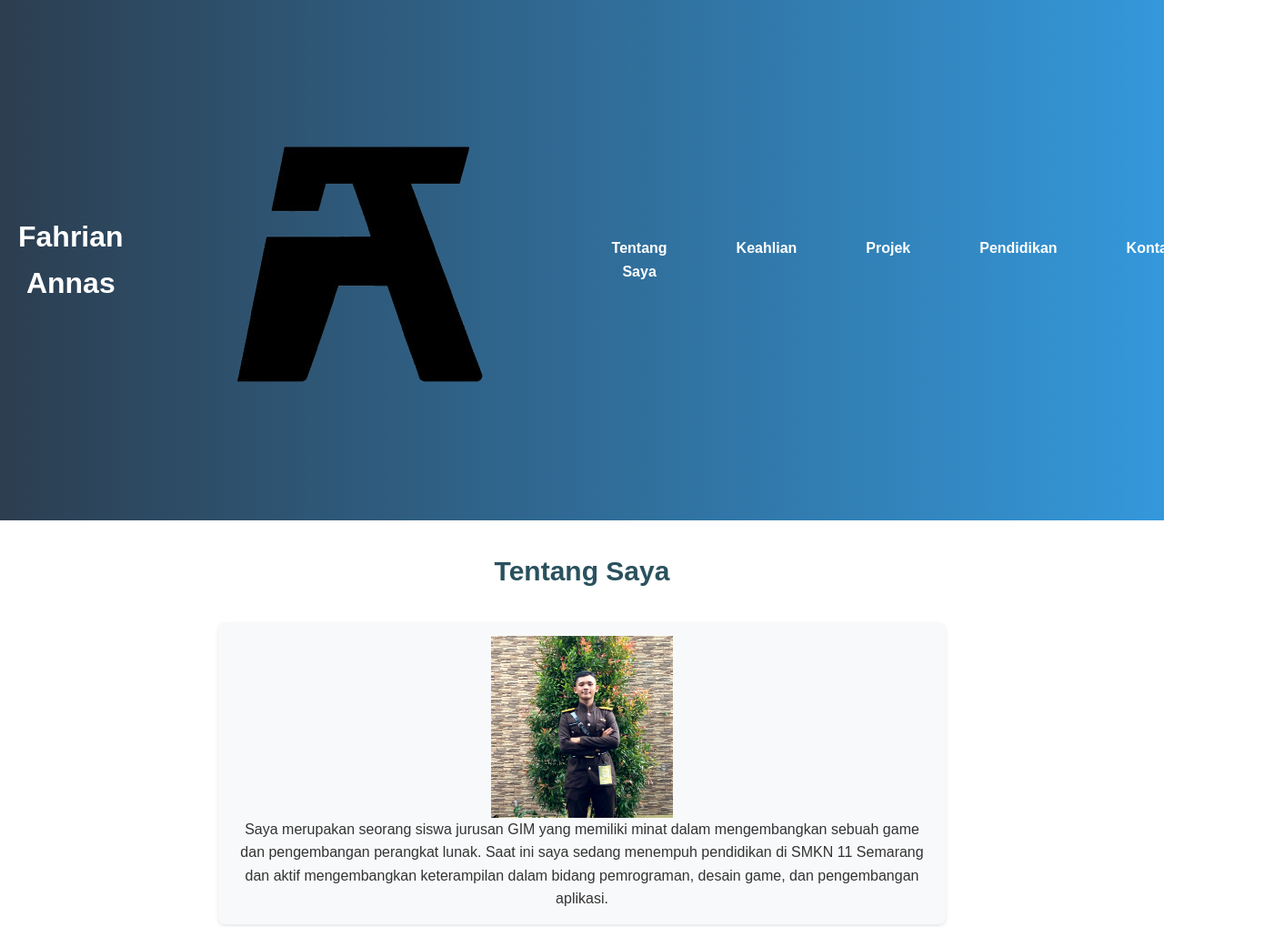
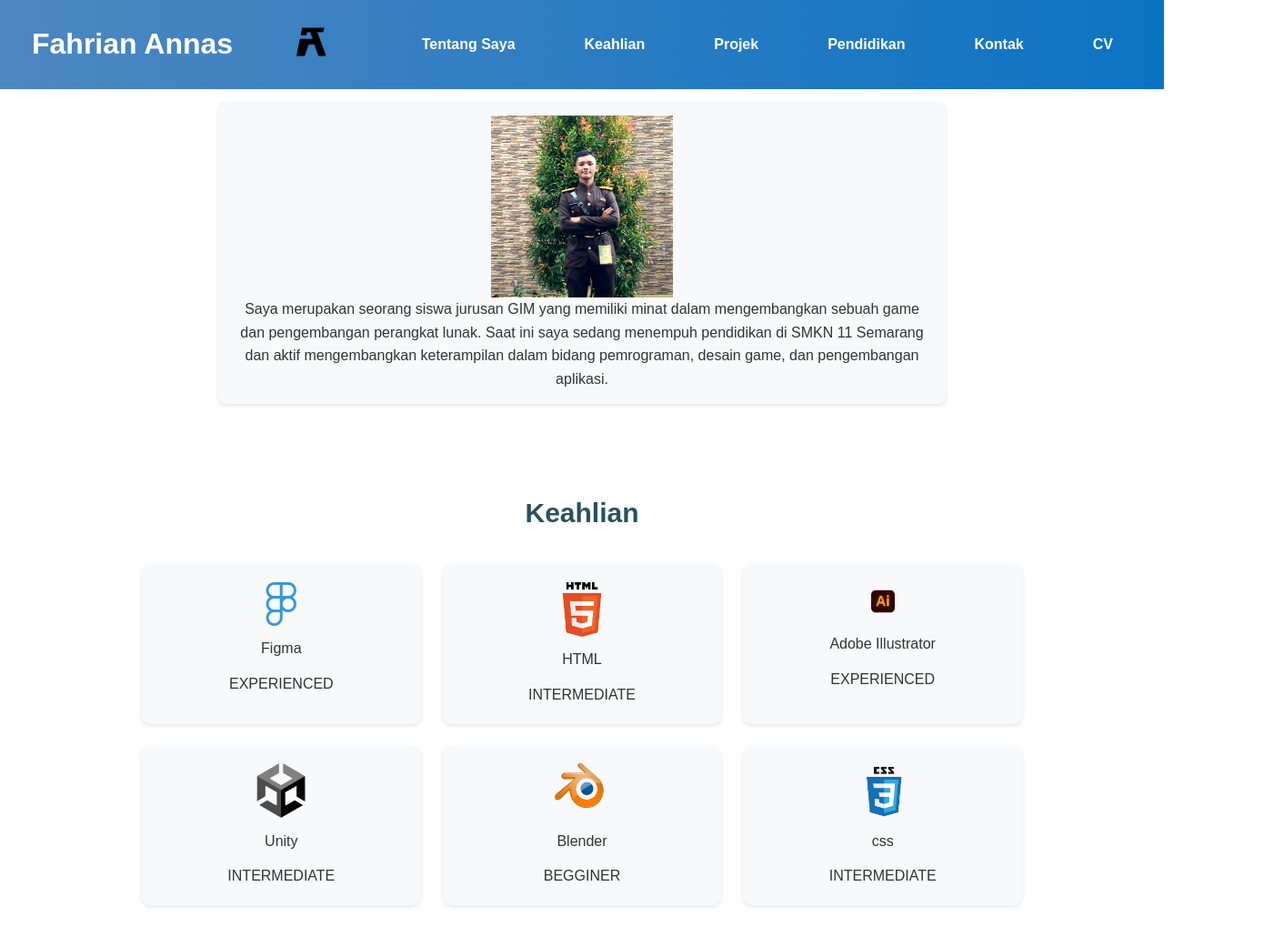
Before and after one commit to Fahrian-Annas/Portofolio-Fahrian-Annas, a plain HTML site: page index.html in a window 1280 px wide. Shown: the top 1019 px of the page at 91% size, 1412 px wide, since content can reach past the window. Drawn offline with Linux system fonts and the light colour scheme.

Commit message:
styles.css

```diff
--- a/styles.css
+++ b/styles.css
@@ -11,10 +11,25 @@ body {
 }
 
 header {
-    background: linear-gradient(to right, #2c3e50, #3498db);
+    background: linear-gradient(to right, #4e87c0, #0b73c3);
     color: white;
     text-align: center;
-    padding: 2rem 0;
+    padding: 1rem 0;
+     position: fixed;
+     top: 0;
+    left: 0;
+    width: 100%;
+    color: white;
+    text-align: center;
+    padding: 15px;
+    z-index: 1000;
+}
+.logo{
+    width: 60px;
+    height: auto;
+}
+.content{
+    padding-top: 50px;
 }
 
 .tagline {
```
